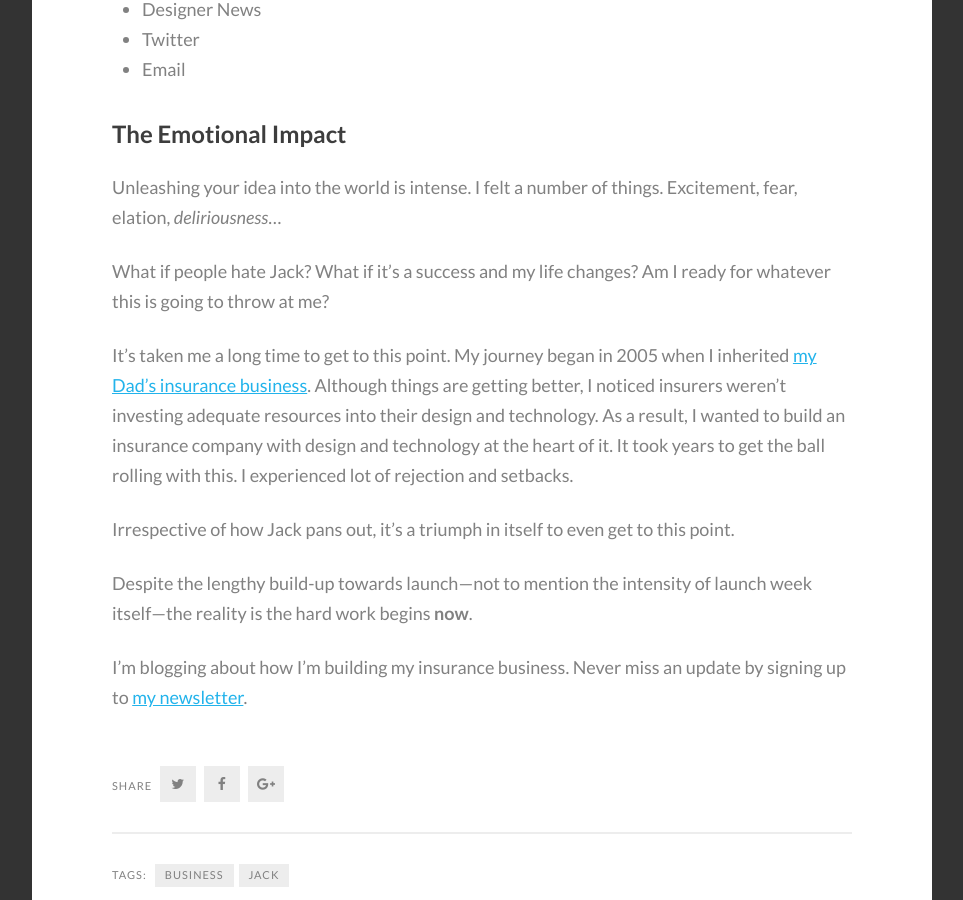
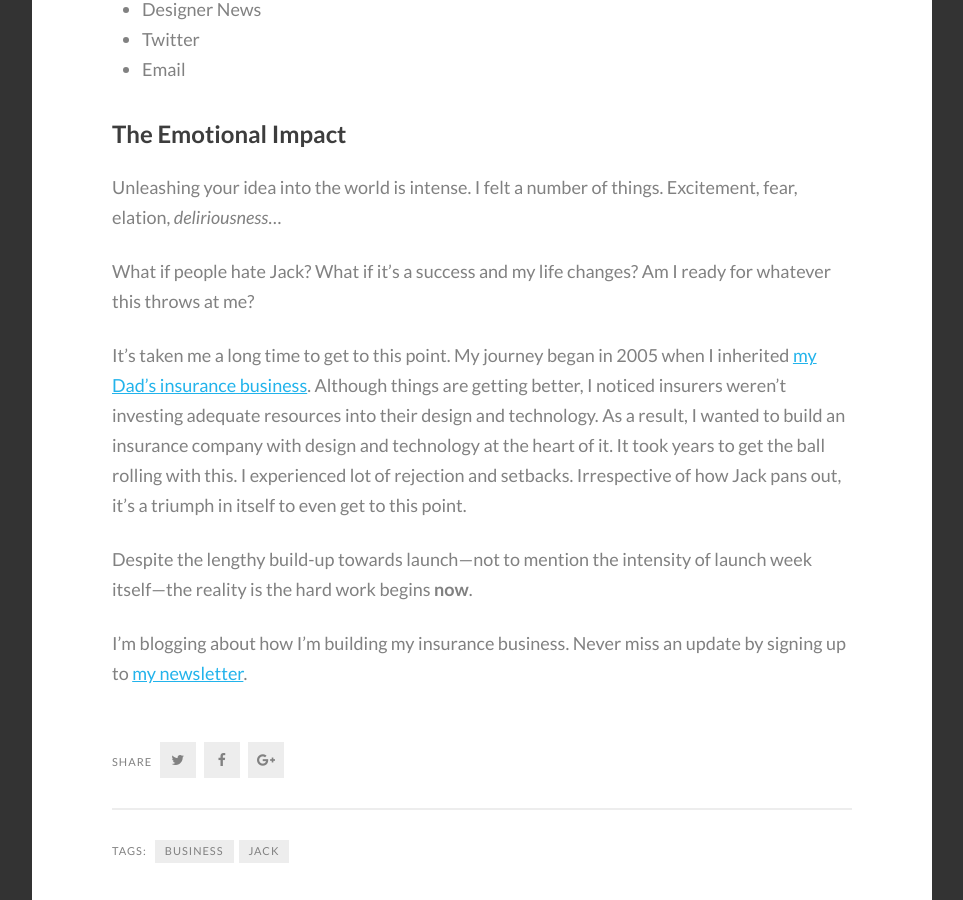
Before and after one commit to ashleybaxter/iamashley, a Jekyll site: the page built from _posts/2016-09-06-launch-week.markdown, in a window 1280 px wide and 900 px high, scrolled down 7715 px. Shown: the whole window, without its empty margins (8-971 px from the left). Built offline with Jekyll 4.4.1, drawn with Linux system fonts in a browser that asks for light colours; some web fonts are replaced; comment, search, counter and statistics services are not loaded.

Commit message:
Grammar changes to latest blog post

```diff
--- a/_posts/2016-09-06-launch-week.markdown
+++ b/_posts/2016-09-06-launch-week.markdown
@@ -169,11 +169,9 @@
 
 Unleashing your idea into the world is intense. I felt a number of things. Excitement, fear, elation, *deliriousness*…
 
-What if people hate Jack? What if it's a success and my life changes? Am I ready for whatever this is going to throw at me?
+What if people hate Jack? What if it's a success and my life changes? Am I ready for whatever this throws at me?
 
-It's taken me a long time to get to this point. My journey began in 2005 when I inherited <a href="https://brokersdirect.co.uk">my Dad's insurance business</a>. Although things are getting better, I noticed insurers weren't investing adequate resources into their design and technology. As a result, I wanted to build an insurance company with design and technology at the heart of it. It took years to get the ball rolling with this. I experienced lot of rejection and setbacks.
-
-Irrespective of how Jack pans out, it's a triumph in itself to even get to this point.
+It's taken me a long time to get to this point. My journey began in 2005 when I inherited <a href="https://brokersdirect.co.uk">my Dad's insurance business</a>. Although things are getting better, I noticed insurers weren't investing adequate resources into their design and technology. As a result, I wanted to build an insurance company with design and technology at the heart of it. It took years to get the ball rolling with this. I experienced lot of rejection and setbacks. Irrespective of how Jack pans out, it's a triumph in itself to even get to this point.
 
 Despite the lengthy build-up towards launch—not to mention the intensity of launch week itself—the reality is the hard work begins **now**.
 
```
